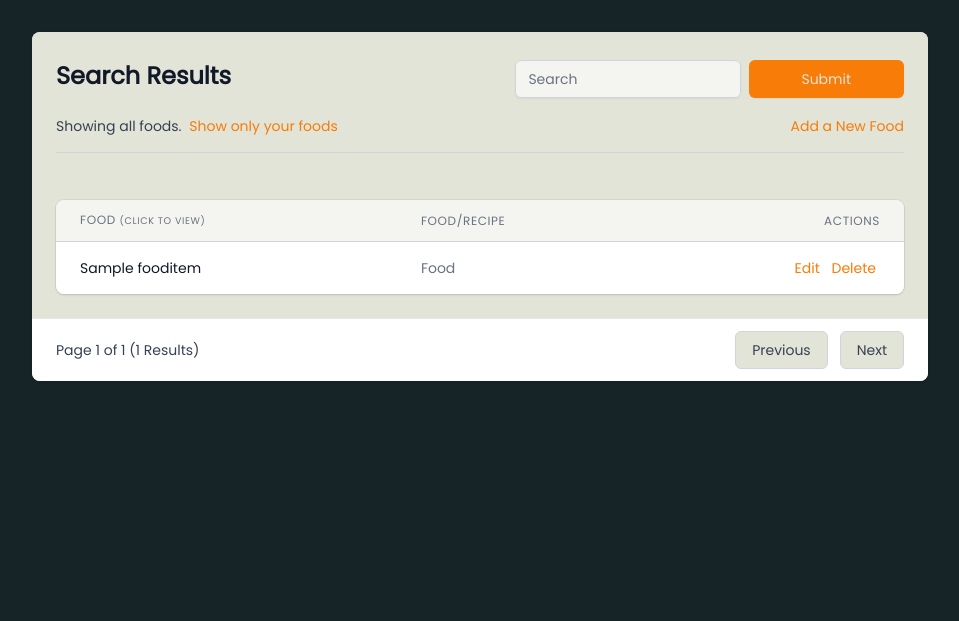
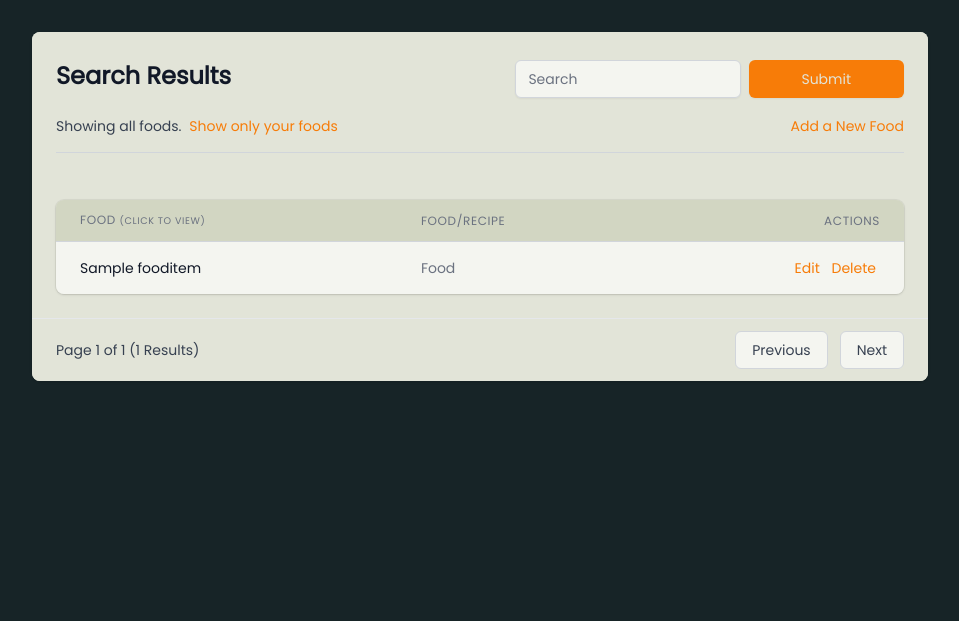
Before and after one commit to jvp-design/weight_points_plus, a Django app: page /food/ in a window 1280 px wide. Shown: the part 48-669 px from the top of the page, without its empty margins (160-1119 px from the left). Run offline with Django 3.2, Linux system fonts and the light colour scheme; a user stored in the database is signed in; tables that the repository leaves empty hold one stand-in row (values such as "Sample post"); style sheets or scripts are compiled from the project's sources; parts of the project's set-up code (start-up, migrations or seed data) failed here and were passed over; some libraries are stand-ins or nearby versions.

Commit message:
Cleaning up a little more styling

```diff
--- a/weight_points_plus/templates/base.html
+++ b/weight_points_plus/templates/base.html
@@ -54,9 +54,9 @@
     {##}
     {#        <!-- This element is to trick the browser into centering the modal contents. -->#}
     {#        <span class="hidden sm:inline-block sm:align-middle sm:h-screen" aria-hidden="true">&#8203;</span>#}
-    {#        <div class="inline-block align-bottom bg-white rounded-lg px-4 pt-5 pb-4 text-left overflow-hidden shadow-xl transform transition-all sm:my-8 sm:align-middle sm:max-w-lg sm:w-full sm:p-6">#}
+    {#        <div class="inline-block align-bottom bg-contrast rounded-lg px-4 pt-5 pb-4 text-left overflow-hidden shadow-xl transform transition-all sm:my-8 sm:align-middle sm:max-w-lg sm:w-full sm:p-6">#}
     {#          <div class="hidden sm:block absolute top-0 right-0 pt-4 pr-4">#}
-    {#            <button type="button" class="bg-white rounded-md text-gray-400 hover:text-gray-500 focus:outline-none focus:ring-2 focus:ring-offset-2 focus:ring-accent">#}
+    {#            <button type="button" class="bg-contrast rounded-md text-gray-400 hover:text-gray-500 focus:outline-none focus:ring-2 focus:ring-offset-2 focus:ring-accent">#}
     {#              <span class="sr-only">Close</span>#}
     {#              <!-- Heroicon name: outline/x -->#}
     {#              <svg class="h-6 w-6" xmlns="http://www.w3.org/2000/svg" fill="none" viewBox="0 0 24 24" stroke="currentColor" aria-hidden="true">#}
--- a/weight_points_plus/templates/foods_recipes/fooditem_list.html
+++ b/weight_points_plus/templates/foods_recipes/fooditem_list.html
@@ -53,7 +53,7 @@
       </div>
       <div class="-mx-4 mt-8 overflow-hidden shadow ring-1 ring-black ring-opacity-5 sm:-mx-6 md:mx-0 md:rounded-lg">
         <table class="min-w-full divide-y divide-gray-300">
-          <thead class="bg-contrast-light">
+          <thead class="bg-contrast-dark">
           <tr>
             <th scope="col"
                 class="px-6 py-3 text-left text-xs font-medium text-gray-500 uppercase tracking-wider">
@@ -66,10 +66,10 @@
             </th>
           </tr>
           </thead>
-          <tbody class="divide-y divide-gray-200 bg-white">
+          <tbody class="divide-y divide-gray-200">
           {% if fooditem_list %}
             {% for item in fooditem_list %}
-              <tr>
+              <tr class="even:bg-contrast odd:bg-contrast-light">
                 <td class="w-full max-w-0 py-4 pl-4 pr-3 text-sm font-medium text-gray-900 sm:w-auto sm:max-w-none sm:pl-6">
                   {% if add_item_url is not None %}
                     {{ item.name }}
@@ -123,7 +123,7 @@
       </div>
     </div>
 
-    <nav class="bg-white px-4 py-3 flex items-center justify-between border-t border-gray-200 sm:px-6"
+    <nav class="bg-contrast px-4 py-3 flex items-center justify-between border-t border-gray-200 sm:px-6"
          aria-label="Pagination">
       <div class="hidden sm:block">
         <p class="text-sm text-gray-700">
@@ -137,20 +137,20 @@
       <div class="flex-1 flex justify-between sm:justify-end">
         {% if page_obj.has_previous %}
           <a href="?page={{ page_obj.previous_page_number }}{% for k, v in query.items %}&{{ k }}={{ v }}{% endfor %}"
-             class="relative inline-flex items-center px-4 py-2 border border-gray-300 text-sm font-medium rounded-md text-gray-700 bg-contrast hover:bg-contrast-light">
+             class="relative inline-flex items-center px-4 py-2 border border-gray-300 text-sm font-medium rounded-md text-gray-700 bg-contrast-light hover:bg-contrast-dark">
             Previous </a>
         {% else %}
           <span
-            class="relative inline-flex items-center px-4 py-2 border border-gray-300 text-sm font-medium rounded-md text-gray-700 bg-contrast hover:bg-contrast-light pointer-events-none"> Previous </span>
+            class="relative inline-flex items-center px-4 py-2 border border-gray-300 text-sm font-medium rounded-md text-gray-700 bg-contrast-light hover:bg-contrast-dark pointer-events-none"> Previous </span>
 
         {% endif %}
         {% if page_obj.has_next %}
           <a href="?page={{ page_obj.next_page_number }}{% for k, v in query.items %}&{{ k }}={{ v }}{% endfor %}"
-             class="ml-3 relative inline-flex items-center px-4 py-2 border border-gray-300 text-sm font-medium rounded-md text-gray-700 bg-contrast hover:bg-contrast-light">
+             class="ml-3 relative inline-flex items-center px-4 py-2 border border-gray-300 text-sm font-medium rounded-md text-gray-700 bg-contrast-light hover:bg-contrast-dark">
             Next </a>
         {% else %}
           <span
-            class="ml-3 relative inline-flex items-center px-4 py-2 border border-gray-300 text-sm font-medium rounded-md text-gray-700 bg-contrast hover:bg-contrast-light pointer-events-none"> Next </span>
+            class="ml-3 relative inline-flex items-center px-4 py-2 border border-gray-300 text-sm font-medium rounded-md text-gray-700 bg-contrast-light hover:bg-contrast-dark pointer-events-none"> Next </span>
         {% endif %}
       </div>
     </nav>
--- a/weight_points_plus/templates/snippets/activity.html
+++ b/weight_points_plus/templates/snippets/activity.html
@@ -8,7 +8,7 @@
       <div class="py-2 align-middle inline-block min-w-full sm:px-6 lg:px-8">
         <div class="shadow overflow-hidden border-b border-gray-200 sm:rounded-lg">
           <table class="min-w-full divide-y divide-gray-200">
-            <thead class="bg-contrast-light">
+            <thead class="bg-contrast-dark">
             <tr>
               <th scope="col" class="px-6 py-3 text-left text-xs font-medium text-gray-500 uppercase tracking-wider">Activity</th>
               <th scope="col" class="px-6 py-3 text-left text-xs font-medium text-gray-500 uppercase tracking-wider">Duration</th>
@@ -23,7 +23,7 @@
             {% if activity_info %}
               {% for item in activity_info %}
                 <!-- Odd row -->
-                <tr class="odd:bg-contrast-dark even:bg-contrast-light">
+                <tr class="even:bg-contrast odd:bg-contrast-light">
                   <td class="px-6 py-4 whitespace-nowrap text-sm font-medium text-gray-900">{{ item.name }}</td>
                   <td class="px-6 py-4 whitespace-nowrap text-sm text-gray-500">{{ item.duration }} minutes</td>
                   <td class="px-6 py-4 whitespace-nowrap text-sm text-gray-500">{{ item.level }}</td>
--- a/weight_points_plus/templates/snippets/meal.html
+++ b/weight_points_plus/templates/snippets/meal.html
@@ -11,7 +11,7 @@
       <div class="py-2 align-middle inline-block min-w-full sm:px-6 lg:px-8">
         <div class="shadow overflow-hidden border-b border-gray-200 sm:rounded-lg">
           <table class="min-w-full divide-y divide-gray-200">
-            <thead class="bg-contrast-light">
+            <thead class="bg-contrast-dark">
             <tr>
               <th scope="col" class="px-6 py-3 text-left text-xs font-medium text-gray-500 uppercase tracking-wider">Food</th>
               <th scope="col" class="px-6 py-3 text-left text-xs font-medium text-gray-500 uppercase tracking-wider">Quantity</th>
@@ -25,7 +25,7 @@
             {% if meal.fooditeminstance_set.all %}
               {% for item in meal.fooditeminstance_set.all %}
                 <!-- Odd row -->
-                <tr class="odd:bg-contrast-dark even:bg-contrast-light">
+                <tr class="even:bg-contrast odd:bg-contrast-light">
                   <td class="px-6 py-4 whitespace-nowrap text-sm font-medium text-gray-900">{{ item.food.name }}</td>
                   <td class="px-6 py-4 whitespace-nowrap text-sm text-gray-500">{{ item.serving_size}} {{ item.get_serving_unit_display }}</td>
                   <td class="px-6 py-4 whitespace-nowrap text-sm text-gray-500 text-right">{{ item.points }}</td>
--- a/weight_points_plus/templates/snippets/structural/nav.html
+++ b/weight_points_plus/templates/snippets/structural/nav.html
@@ -55,13 +55,13 @@
     x-transition:leave-end="opacity-0 scale-95"
     class="absolute z-10 top-0 inset-x-0 p-2 transition transform origin-top md:hidden"
   >
-    <div class="rounded-lg shadow-md bg-white ring-1 ring-black ring-opacity-5 overflow-hidden">
+    <div class="rounded-lg shadow-md bg-contrast ring-1 ring-black ring-opacity-5 overflow-hidden">
       <div class="px-5 pt-4 flex items-center justify-between">
 {#        <div>#}
 {#          <img class="h-8 w-auto" src="https://tailwindui.com/img/logos/workflow-mark-indigo-600.svg" alt="">#}
 {#        </div>#}
         <div class="-mr-2">
-          <button type="button" @click="isOpen = !isOpen" @click.outside="isOpen = false" class="bg-white rounded-md p-2 inline-flex items-center justify-center text-contrast hover:bg-contrast focus:outline-none focus:ring-2 focus:ring-inset focus:ring-accent">
+          <button type="button" @click="isOpen = !isOpen" @click.outside="isOpen = false" class="bg-contrast rounded-md p-2 inline-flex items-center justify-center text-contrast hover:bg-contrast focus:outline-none focus:ring-2 focus:ring-inset focus:ring-accent">
             <span class="sr-only">Close menu</span>
             <!-- Heroicon name: outline/x -->
             <svg class="h-6 w-6" xmlns="http://www.w3.org/2000/svg" fill="none" viewBox="0 0 24 24" stroke="currentColor" aria-hidden="true">
```
Also changed, not shown: weight_points_plus/theme/static/css/dist/styles.css.
